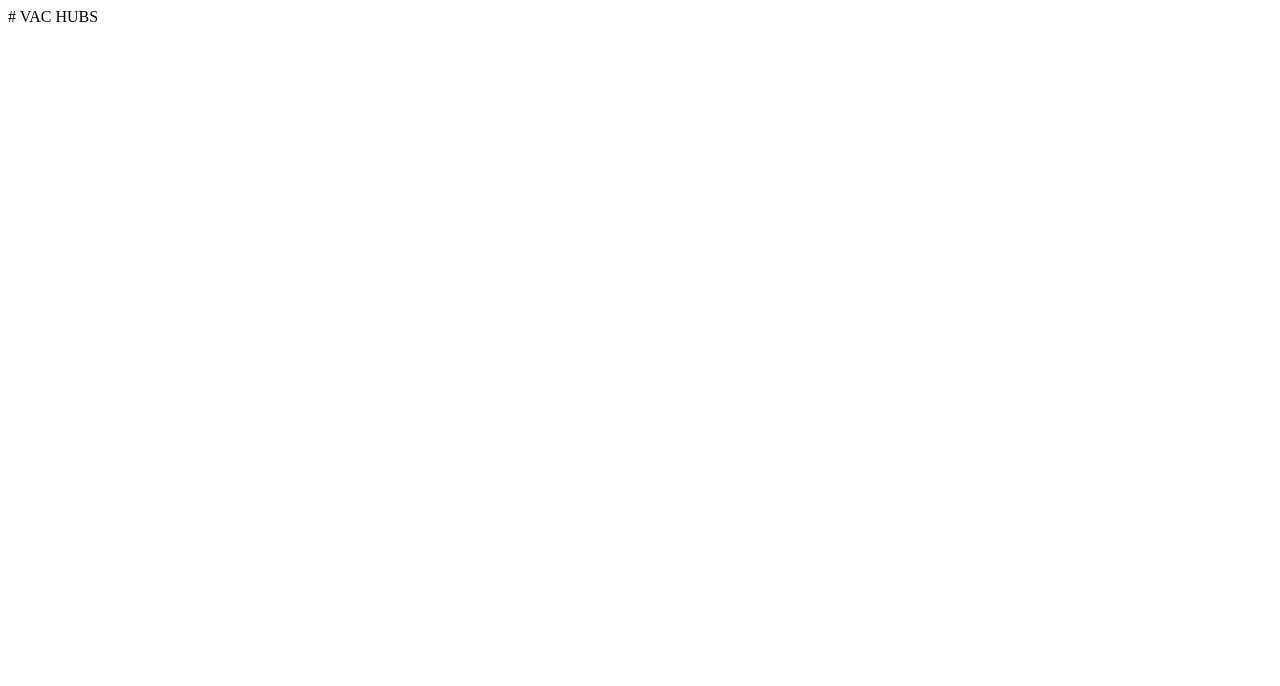
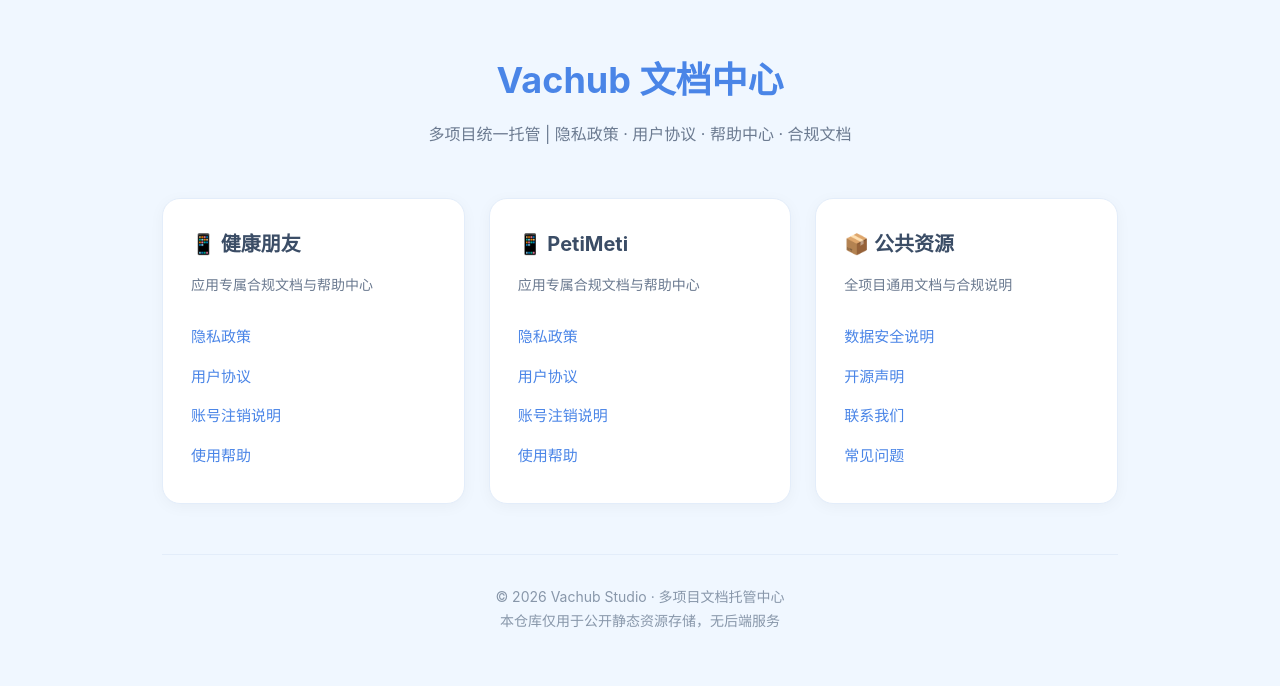
Before and after one commit to docs-vachub/docs-vachub.github.io, a plain HTML site: page index.html in a window 1280 px wide. Drawn offline with Linux system fonts and the light colour scheme.

Commit message:
Update index.html

```diff
--- a/index.html
+++ b/index.html
@@ -1 +1,148 @@
-# VAC HUBS
+<!DOCTYPE html>
+<html lang="zh-CN">
+<head>
+    <meta charset="UTF-8">
+    <meta name="viewport" content="width=device-width, initial-scale=1.0">
+    <title>Vachub 文档中心 - 多项目统一托管</title>
+    <style>
+        * {
+            margin: 0;
+            padding: 0;
+            box-sizing: border-box;
+            font-family: -apple-system, BlinkMacSystemFont, "Segoe UI", Roboto, sans-serif;
+        }
+
+        body {
+            background-color: #f0f7ff;
+            color: #2d3748;
+            max-width: 1000px;
+            margin: 0 auto;
+            padding: 50px 22px;
+            line-height: 1.7;
+        }
+
+        .header {
+            text-align: center;
+            margin-bottom: 50px;
+        }
+
+        .logo {
+            font-size: 36px;
+            font-weight: 700;
+            color: #4a85e7;
+            margin-bottom: 10px;
+        }
+
+        .subtitle {
+            font-size: 16px;
+            color: #6b7a90;
+        }
+
+        .grid {
+            display: grid;
+            grid-template-columns: repeat(auto-fill, minmax(300px, 1fr));
+            gap: 24px;
+            margin-bottom: 50px;
+        }
+
+        .card {
+            background: #ffffff;
+            border-radius: 18px;
+            padding: 28px;
+            box-shadow: 0 3px 15px rgba(0,0,0,0.04);
+            transition: all 0.24s ease;
+            border: 1px solid #e3edfa;
+        }
+
+        .card:hover {
+            transform: translateY(-4px);
+            box-shadow: 0 8px 20px rgba(0,0,0,0.06);
+            border-color: #c9dcf7;
+        }
+
+        .card h2 {
+            font-size: 20px;
+            color: #3b4d66;
+            margin-bottom: 12px;
+            display: flex;
+            align-items: center;
+            gap: 8px;
+        }
+
+        .card p {
+            color: #6b7a90;
+            font-size: 14px;
+            margin-bottom: 20px;
+        }
+
+        .card a {
+            display: block;
+            color: #4a85e7;
+            font-size: 15px;
+            padding: 7px 0;
+            text-decoration: none;
+        }
+
+        .card a:hover {
+            text-decoration: underline;
+            color: #2d6acd;
+        }
+
+        .footer {
+            text-align: center;
+            color: #8897aa;
+            font-size: 14px;
+            padding-top: 30px;
+            border-top: 1px solid #e3edfa;
+        }
+    </style>
+</head>
+
+<body>
+
+    <div class="header">
+        <div class="logo">Vachub 文档中心</div>
+        <div class="subtitle">
+            多项目统一托管 | 隐私政策 · 用户协议 · 帮助中心 · 合规文档
+        </div>
+    </div>
+
+    <div class="grid">
+        <!-- 项目 1 -->
+        <div class="card">
+            <h2>📱 健康朋友</h2>
+            <p>应用专属合规文档与帮助中心</p>
+            <a href="/app1/privacy.html">隐私政策</a>
+            <a href="/app1/agreement.html">用户协议</a>
+            <a href="/app1/delete-account.html">账号注销说明</a>
+            <a href="/app1/help.html">使用帮助</a>
+        </div>
+
+        <!-- 项目 2 -->
+        <div class="card">
+            <h2>📱 PetiMeti</h2>
+            <p>应用专属合规文档与帮助中心</p>
+            <a href="/app2/privacy.html">隐私政策</a>
+            <a href="/app2/agreement.html">用户协议</a>
+            <a href="/app2/delete-account.html">账号注销说明</a>
+            <a href="/app2/help.html">使用帮助</a>
+        </div>
+
+        <!-- 公共资源 -->
+        <div class="card">
+            <h2>📦 公共资源</h2>
+            <p>全项目通用文档与合规说明</p>
+            <a href="/common/security.html">数据安全说明</a>
+            <a href="/common/opensource.html">开源声明</a>
+            <a href="/common/contact.html">联系我们</a>
+            <a href="/common/faq.html">常见问题</a>
+        </div>
+    </div>
+
+    <div class="footer">
+        © 2026 Vachub Studio · 多项目文档托管中心<br>
+        本仓库仅用于公开静态资源存储，无后端服务
+    </div>
+
+</body>
+</html>
```
